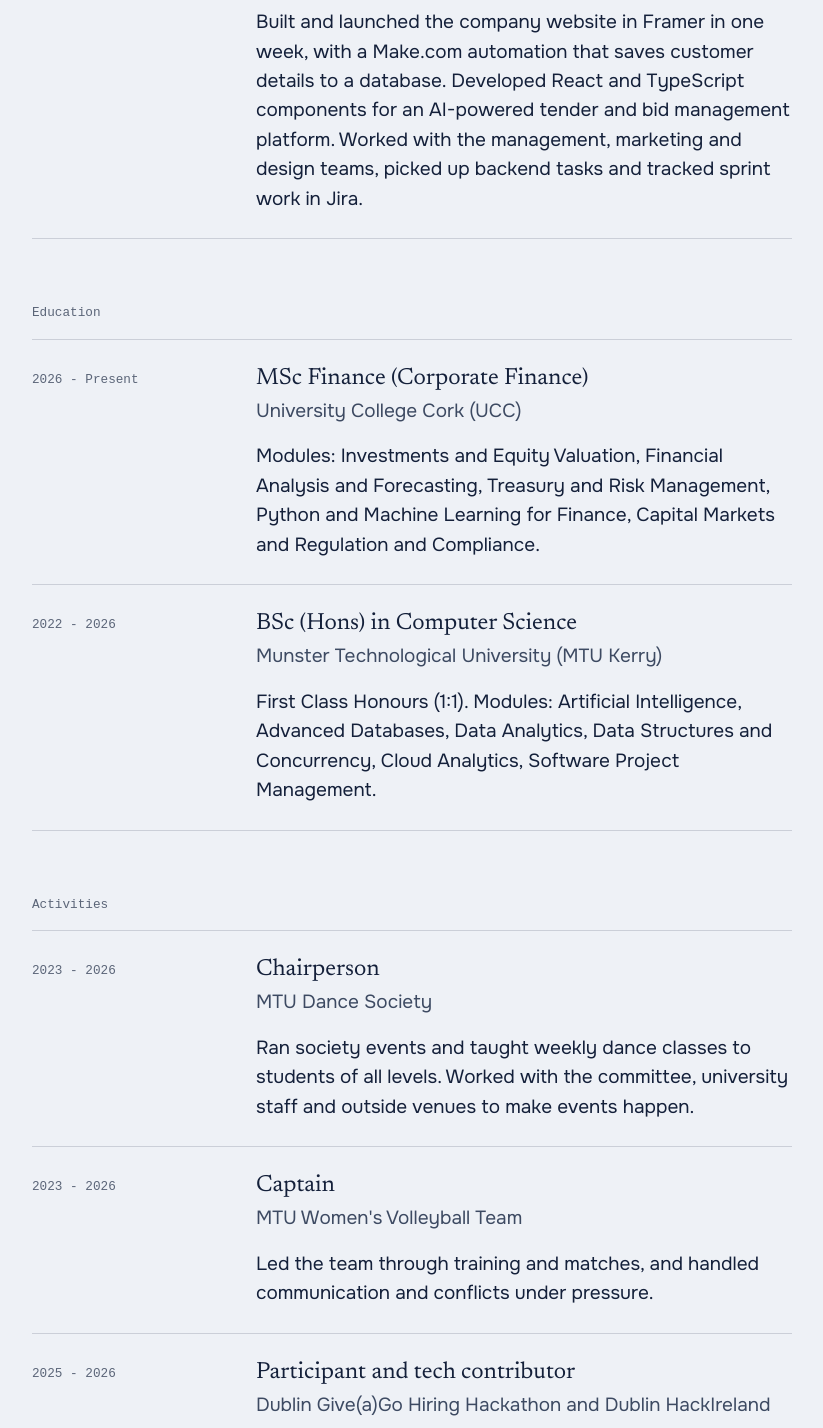
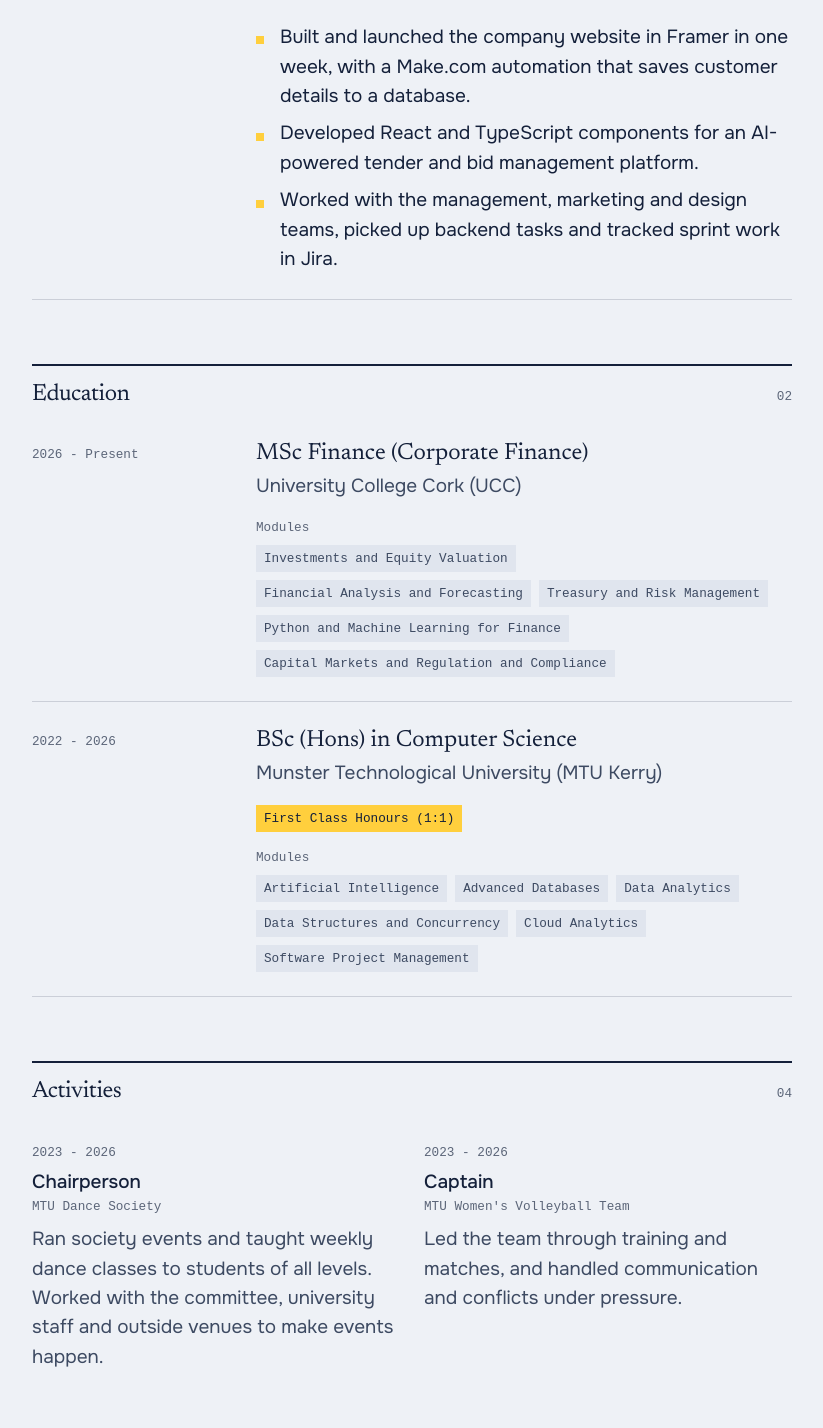
Before and after one commit to Yunnna005/Portfolio, a React (Vite) app: page / in a window 1280 px wide. Shown: the part 1204-2632 px from the top of the page, without its empty margins (424-1247 px from the left). Built offline with nearby package versions, Linux system fonts and the light colour scheme; a web font is replaced by a local one.

Commit message:
feat: enhance ExperienceEducation and Skills components with structured data representation

```diff
--- a/src/App.css
+++ b/src/App.css
@@ -454,11 +454,27 @@
 }
 
 .ledger-heading {
-  margin-bottom: 16px;
-  font-family: var(--font-mono);
-  font-size: var(--step-label);
+  display: flex;
+  align-items: baseline;
+  justify-content: space-between;
+  gap: 16px;
+  padding-top: 16px;
+  margin-bottom: 8px;
+  border-top: 2px solid var(--ink);
+}
+
+.ledger-heading-title {
+  font-family: var(--font-display);
+  font-size: var(--step-lead);
   font-weight: 400;
-  color: var(--muted);
+  line-height: 1.1;
+  letter-spacing: -0.02em;
+  color: var(--ink);
+}
+
+.ledger-heading + .ledger > .ledger-row:first-child,
+.ledger-heading + .activity-grid > .activity {
+  border-top: 0;
 }
 
 .ledger-row {
@@ -501,6 +517,82 @@
   color: var(--ink);
 }
 
+.ledger-highlight {
+  display: inline-block;
+  margin-top: 16px;
+  padding: 4px 8px;
+  background: var(--accent);
+  color: var(--navy);
+}
+
+.ledger-points {
+  display: grid;
+  gap: 8px;
+  max-width: 60ch;
+  margin-top: 16px;
+  padding: 0;
+  list-style: none;
+}
+
+.ledger-points li {
+  position: relative;
+  padding-left: 24px;
+  color: var(--ink);
+}
+
+.ledger-points li::before {
+  content: "";
+  position: absolute;
+  top: 0.7em;
+  left: 0;
+  width: 8px;
+  height: 8px;
+  background: var(--accent);
+}
+
+.ledger-modules {
+  display: grid;
+  gap: 8px;
+  margin-top: 16px;
+}
+
+/* Activities: a compact two-column grid instead of full ledger rows */
+
+.activity-grid {
+  display: grid;
+  grid-template-columns: minmax(0, 1fr);
+  column-gap: var(--gutter);
+  padding: 0;
+  list-style: none;
+}
+
+.activity {
+  display: grid;
+  align-content: start;
+  gap: 8px;
+  padding-block: 24px;
+  border-top: 1px solid var(--rule);
+}
+
+.activity .ledger-title {
+  font-size: var(--step-body);
+  font-weight: 500;
+  font-family: var(--font-text);
+  line-height: 1.35;
+}
+
+.activity .ledger-org {
+  margin-top: 2px;
+  font-size: var(--step-label);
+  font-family: var(--font-mono);
+  color: var(--muted);
+}
+
+.activity .ledger-text {
+  margin-top: 8px;
+  color: var(--ink-soft);
+}
+
 @media (min-width: 768px) {
   .ledger-row {
     grid-template-columns: 200px minmax(0, 1fr);
@@ -509,6 +601,14 @@
 
   .ledger-key.label {
     padding-top: 6px;
+  }
+
+  .activity-grid {
+    grid-template-columns: repeat(2, minmax(0, 1fr));
+  }
+
+  .ledger-heading + .activity-grid > .activity:nth-child(2) {
+    border-top: 0;
   }
 
   .ledger-row--skills {
--- a/src/components/ExperienceEducation.tsx
+++ b/src/components/ExperienceEducation.tsx
@@ -6,6 +6,9 @@ type Entry = {
   organisation?: string;
   duration: string;
   description?: string;
+  points?: string[];
+  highlight?: string;
+  modules?: string[];
 };
 
 const experience: Entry[] = [
@@ -13,8 +16,11 @@ const experience: Entry[] = [
     title: "Software Development Intern",
     organisation: "Ailtir",
     duration: "Jan - Apr 2025",
-    description:
-      "Built and launched the company website in Framer in one week, with a Make.com automation that saves customer details to a database. Developed React and TypeScript components for an AI-powered tender and bid management platform. Worked with the management, marketing and design teams, picked up backend tasks and tracked sprint work in Jira.",
+    points: [
+      "Built and launched the company website in Framer in one week, with a Make.com automation that saves customer details to a database.",
+      "Developed React and TypeScript components for an AI-powered tender and bid management platform.",
+      "Worked with the management, marketing and design teams, picked up backend tasks and tracked sprint work in Jira.",
+    ],
   },
 ];
 
@@ -23,15 +29,27 @@ const education: Entry[] = [
     title: "MSc Finance (Corporate Finance)",
     organisation: "University College Cork (UCC)",
     duration: "2026 - Present",
-    description:
-      "Modules: Investments and Equity Valuation, Financial Analysis and Forecasting, Treasury and Risk Management, Python and Machine Learning for Finance, Capital Markets and Regulation and Compliance.",
+    modules: [
+      "Investments and Equity Valuation",
+      "Financial Analysis and Forecasting",
+      "Treasury and Risk Management",
+      "Python and Machine Learning for Finance",
+      "Capital Markets and Regulation and Compliance",
+    ],
   },
   {
     title: "BSc (Hons) in Computer Science",
     organisation: "Munster Technological University (MTU Kerry)",
     duration: "2022 - 2026",
-    description:
-      "First Class Honours (1:1). Modules: Artificial Intelligence, Advanced Databases, Data Analytics, Data Structures and Concurrency, Cloud Analytics, Software Project Management.",
+    highlight: "First Class Honours (1:1)",
+    modules: [
+      "Artificial Intelligence",
+      "Advanced Databases",
+      "Data Analytics",
+      "Data Structures and Concurrency",
+      "Cloud Analytics",
+      "Software Project Management",
+    ],
   },
 ];
 
@@ -66,23 +84,72 @@ const activities: Entry[] = [
   },
 ];
 
+function GroupHeading({ heading, count }: { heading: string; count: number }) {
+  return (
+    <div className="ledger-heading">
+      <h3 className="ledger-heading-title">{heading}</h3>
+      <span className="label">{String(count).padStart(2, "0")}</span>
+    </div>
+  );
+}
+
+function EntryBody({ entry }: { entry: Entry }) {
+  return (
+    <div className="ledger-body">
+      <h4 className="ledger-title">{entry.title}</h4>
+      {entry.organisation && <p className="ledger-org">{entry.organisation}</p>}
+      {entry.highlight && (
+        <p className="ledger-highlight label">{entry.highlight}</p>
+      )}
+      {entry.description && <p className="ledger-text">{entry.description}</p>}
+      {entry.points && (
+        <ul className="ledger-points">
+          {entry.points.map((point) => (
+            <li key={point}>{point}</li>
+          ))}
+        </ul>
+      )}
+      {entry.modules && (
+        <div className="ledger-modules">
+          <span className="label ledger-modules-key">Modules</span>
+          <ul className="label-list">
+            {entry.modules.map((module) => (
+              <li key={module} className="label label--chip">
+                {module}
+              </li>
+            ))}
+          </ul>
+        </div>
+      )}
+    </div>
+  );
+}
+
 function Ledger({ heading, entries }: { heading: string; entries: Entry[] }) {
   return (
     <div className="ledger-group">
-      <h3 className="ledger-heading">{heading}</h3>
+      <GroupHeading heading={heading} count={entries.length} />
       <ul className="ledger">
         {entries.map((entry) => (
           <li key={entry.title} className="ledger-row">
             <span className="ledger-key label">{entry.duration}</span>
-            <div className="ledger-body">
-              <h4 className="ledger-title">{entry.title}</h4>
-              {entry.organisation && (
-                <p className="ledger-org">{entry.organisation}</p>
-              )}
-              {entry.description && (
-                <p className="ledger-text">{entry.description}</p>
-              )}
-            </div>
+            <EntryBody entry={entry} />
+          </li>
+        ))}
+      </ul>
+    </div>
+  );
+}
+
+function ActivityGrid({ entries }: { entries: Entry[] }) {
+  return (
+    <div className="ledger-group">
+      <GroupHeading heading="Activities" count={entries.length} />
+      <ul className="activity-grid">
+        {entries.map((entry) => (
+          <li key={entry.title} className="activity">
+            <span className="ledger-key label">{entry.duration}</span>
+            <EntryBody entry={entry} />
           </li>
         ))}
       </ul>
@@ -97,7 +164,7 @@ export default function ExperienceEducation() {
       <div className="section-body ledger-columns">
         <Ledger heading="Experience" entries={experience} />
         <Ledger heading="Education" entries={education} />
-        <Ledger heading="Activities" entries={activities} />
+        <ActivityGrid entries={activities} />
         <Skills />
       </div>
     </section>
--- a/src/components/Skills.tsx
+++ b/src/components/Skills.tsx
@@ -3,7 +3,10 @@ import { skillAreas } from "../data/skills";
 export default function Skills() {
   return (
     <div className="ledger-group">
-      <h3 className="ledger-heading">Skills</h3>
+      <div className="ledger-heading">
+        <h3 className="ledger-heading-title">Skills</h3>
+        <span className="label">{String(skillAreas.length).padStart(2, "0")}</span>
+      </div>
       <ul className="ledger">
         {skillAreas.map((area) => (
           <li key={area.title} className="ledger-row ledger-row--skills">
```
